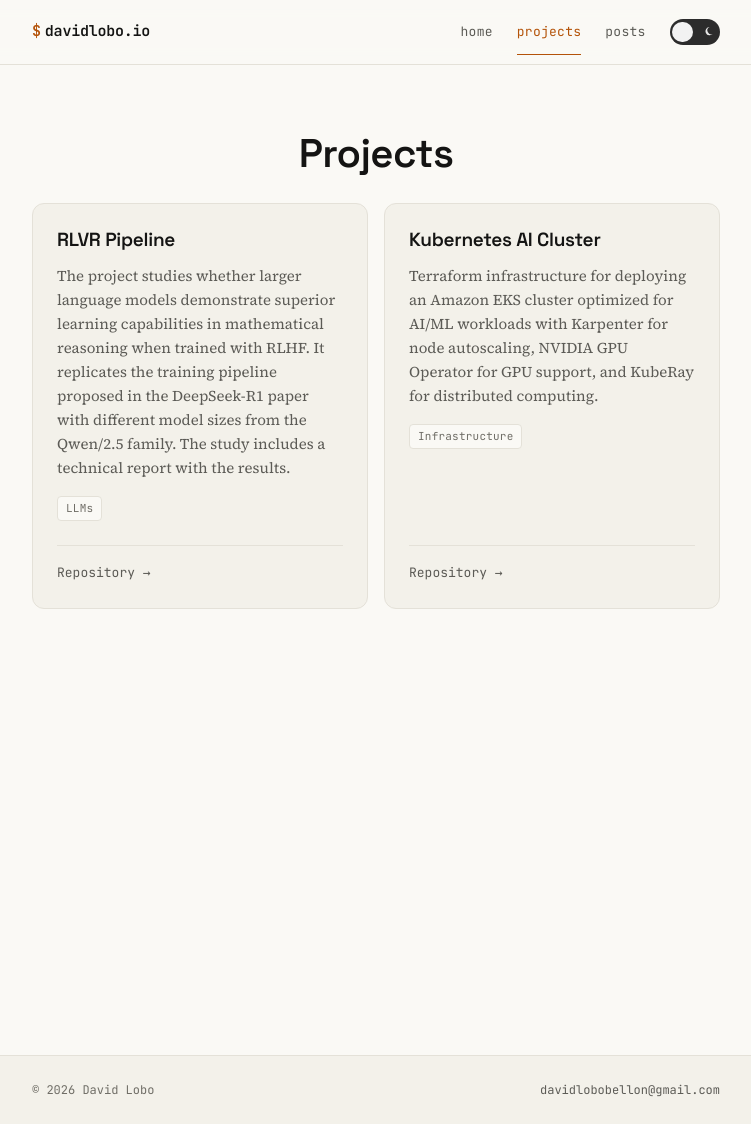
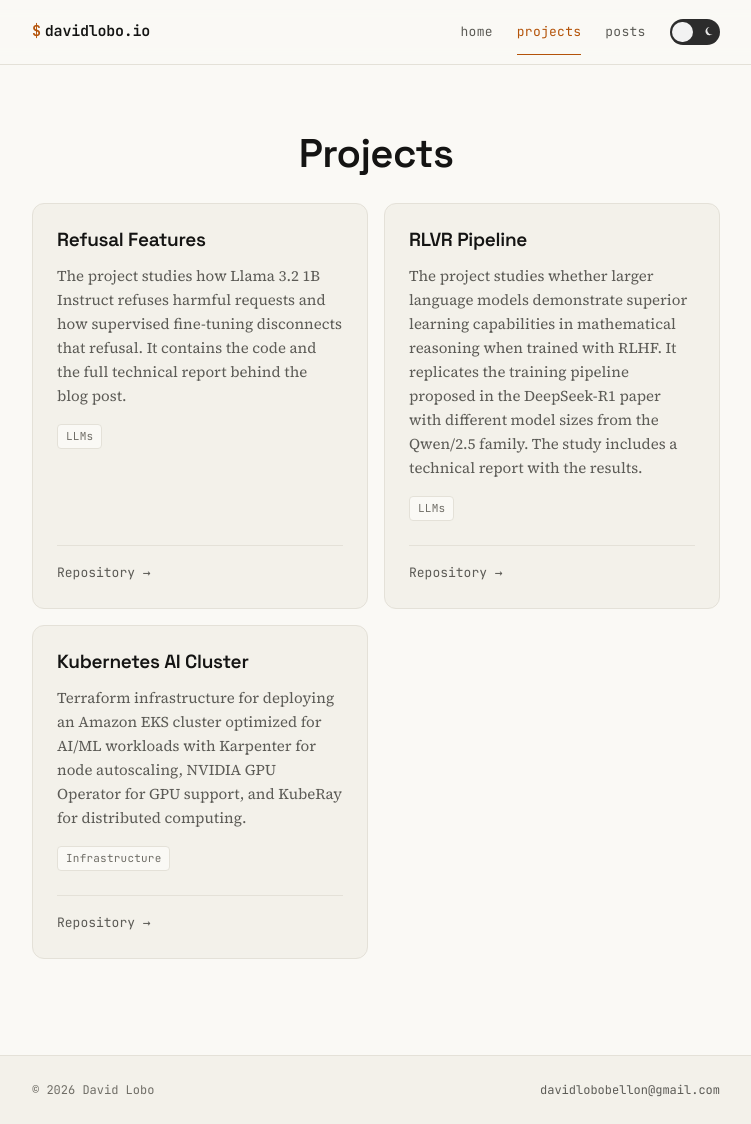
Before and after one commit to Dlb97/Dlb97.github.io, a Jekyll site: the page built from docs/projects/index.html, in a window 1280 px wide and 1124 px high. Shown: the whole window, without its empty margins (264-1015 px from the left). Built offline with Jekyll 4.4.1, drawn with Linux system fonts in a browser that asks for light colours.

Commit message:
included refusal project

```diff
--- a/docs/_data/projects.yml
+++ b/docs/_data/projects.yml
@@ -1,3 +1,9 @@
+- title: Refusal Features
+  description: The project studies how Llama 3.2 1B Instruct refuses harmful requests and how supervised fine-tuning disconnects that refusal. It contains the code and the full technical report behind the blog post.
+  tags:
+    - LLMs
+  link_label: Repository
+  url: https://github.com/Dlb97/Refusal-Features
 - title: RLVR Pipeline
   description: The project studies whether larger language models demonstrate superior learning capabilities in mathematical reasoning when trained with RLHF. It replicates the training pipeline proposed in the DeepSeek-R1 paper with different model sizes from the Qwen/2.5 family. The study includes a technical report with the results.
   tags:
```
